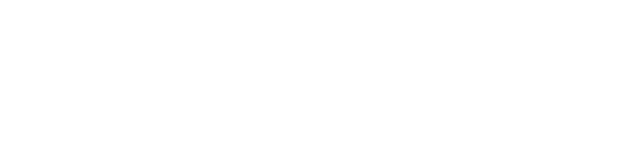
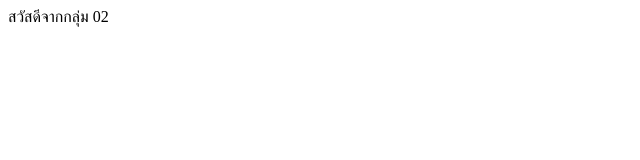
Before and after one commit to ten14301/clound, a plain HTML site: page index.html in a window 1280 px wide. Shown: the whole page, without its empty margins (0-640 px from the left). Drawn offline with Linux system fonts and the light colour scheme.

Commit message:
seccond commit

```diff
--- a/index.html
+++ b/index.html
@@ -6,6 +6,6 @@
     <title>Document</title>
 </head>
 <body>
-
+    <p>สวัสดีจากกลุ่ม 02</p>
 </body>
 </html>
```
